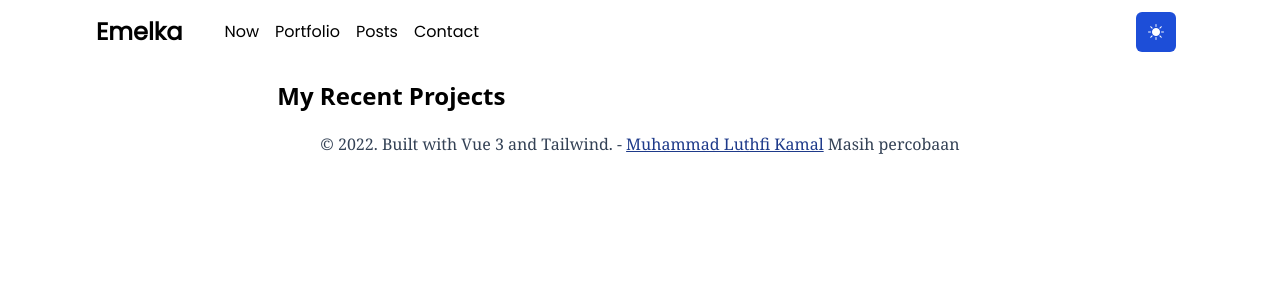
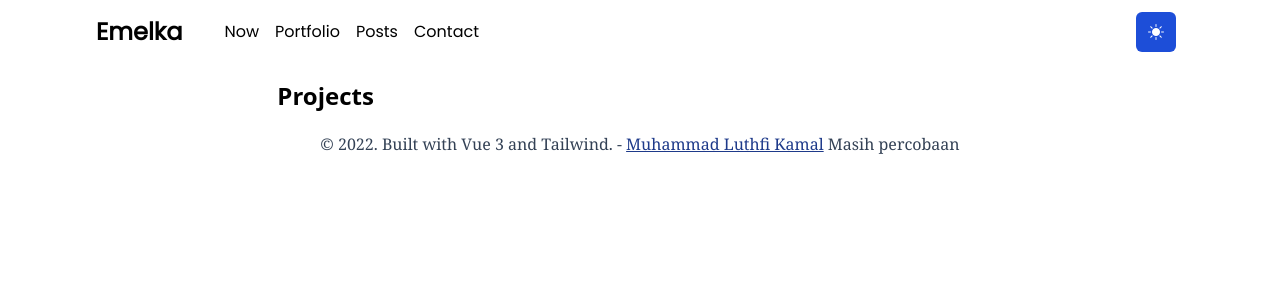
Before and after one commit to luthfikamaal/luthfikamal, a Vue app: page /portfolio in a window 1280 px wide. Shown: the top 300 px of the page. Built offline with nearby package versions, Linux system fonts and the light colour scheme.

Commit message:
Update IndexPortfolio.vue

```diff
--- a/src/views/portfolio/IndexPortfolio.vue
+++ b/src/views/portfolio/IndexPortfolio.vue
@@ -1,5 +1,5 @@
 <template>
-  <h1 class="mb-5 text-2xl font-semibold">My Recent Projects</h1>
+  <h1 class="mb-5 text-2xl font-semibold">Projects</h1>
   <div class="mb-3">
     <div v-for="portfolio in portfolios" class="mb-5">
       <img v-bind:src="portfolio.img" class="mb-3 w-full rounded-md shadow-md md:w-2/3" />
```
